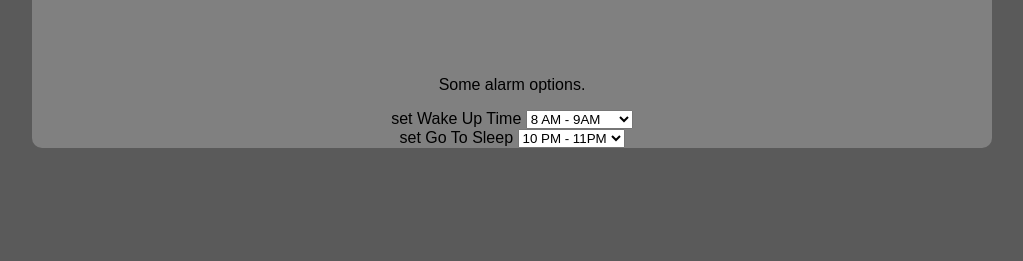
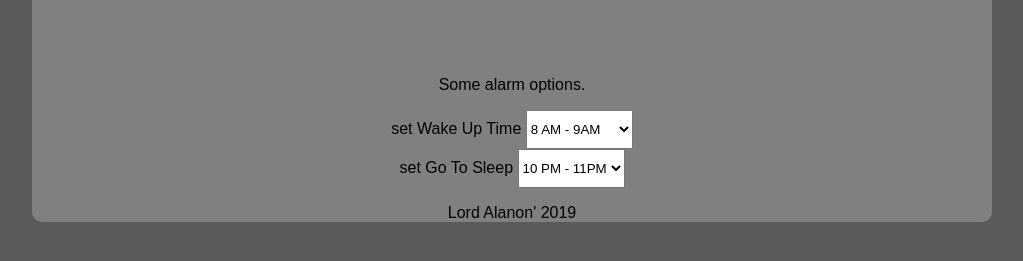
Before and after one commit to lalanon/jsClock, a plain HTML site: page index.html in a window 1280 px wide. Shown: the part 381-642 px from the top of the page, without its empty margins (128-1151 px from the left). Drawn offline with Linux system fonts and the light colour scheme; a web font is replaced by a local one.

Commit message:
TODO and fixes

```diff
--- a/index.html
+++ b/index.html
@@ -13,6 +13,9 @@
 
 <body onload="init()">
     <div class="page">
+        <header>
+
+        </header>
         <h1>JS Clock</h1>
         <p id="greetingLineSelector"></p>
         <p id="statusLineSelector"></p>
@@ -80,6 +83,9 @@
             </select>
             <br>
         </div>
+        <footer>
+            <p>Lord Alanon' 2019</p>
+        </footer>
     </div>
 </body>
 
--- a/style.css
+++ b/style.css
@@ -25,6 +25,6 @@ h1 {
 }
 
 #wakeUpTimeSelector,
-#goToSleepSelector, {
+#goToSleepSelector {
     padding: 10px 0;
 }
```
Also changed, not shown: 1 other file.
